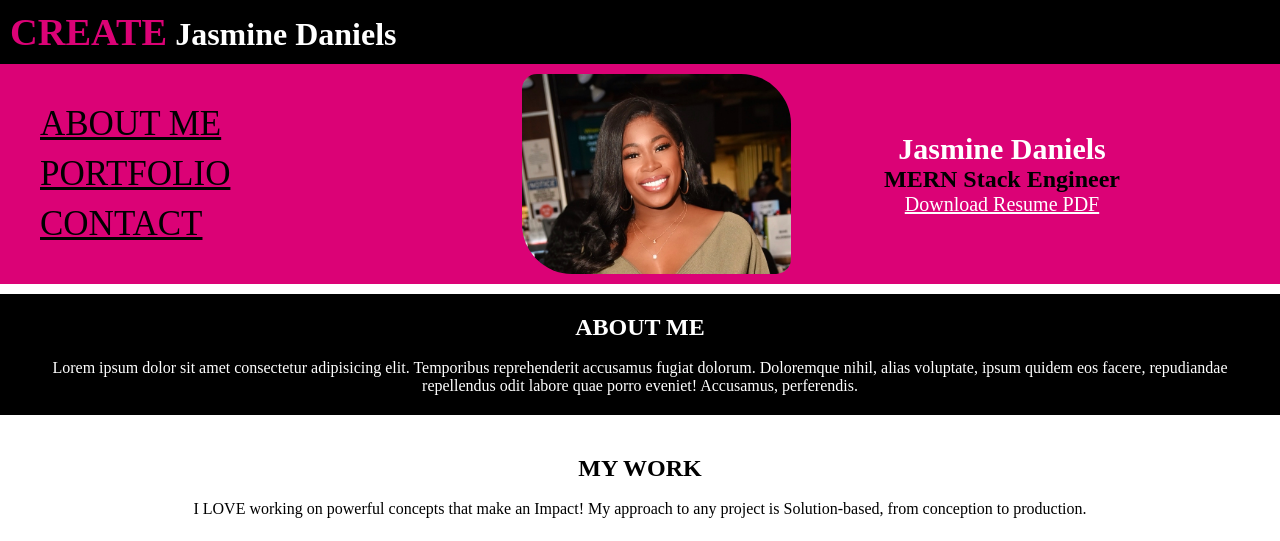
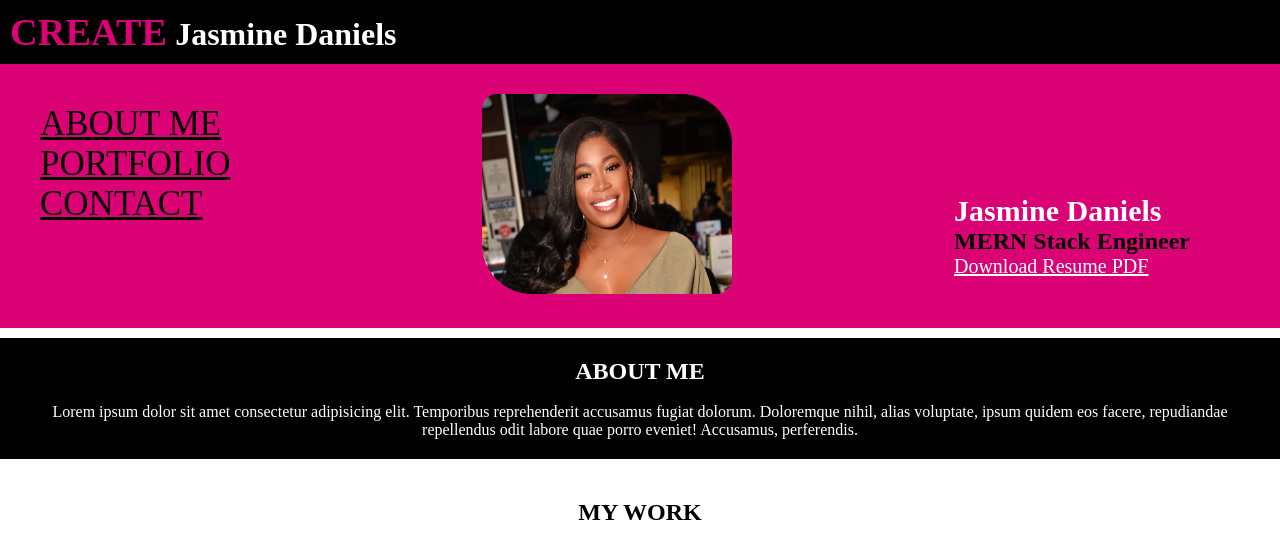
Before and after one commit to JasmineDaniels/Portfolio-02, a plain HTML site: page index.html in a window 1280 px wide. Shown: the top 541 px of the page. Drawn offline with Linux system fonts and the light colour scheme.

Commit message:
flexbox prep for media query

```diff
--- a/style.css
+++ b/style.css
@@ -7,6 +7,10 @@
     --light: #ffffff;
     --dark: #000000;
     --theme: #db0276;
+    --desktop: 1200px;
+    --labtop: 1024px;
+    --tablet: 768px;
+    --phone: 480px;
 }
 
 .header{
@@ -22,30 +26,31 @@
 
 }
 
+/* Navigation */
 .nav {
     background-color: var(--theme) ;
     padding: 10px;
-    margin-left: 0px;
-    margin-right: 0px;
-    margin-top: 0px;
-    margin-bottom: 0px;
+    margin: 0px;
     display: flex;
     justify-content: space-between;
 
 }
 
 .links {
-    display: flex;
+
     font-size: 35px;
     padding: 20px;
     margin: 10px;
     flex-direction: column;
     justify-content: space-between;
+    align-self: flex-start
 }
 
 .links a {
     color: var(--dark);
-    align-self: flex-start;
+    /* flex-direction: column;
+    justify-content: space-between;
+    align-self: flex-start; */
 }
 
 .links a:hover {
@@ -53,39 +58,57 @@
     color: var(--light);
 }
 
+/* Bio */
+
 .Bio {
     color: var(--dark);
-    display: flex;
     flex-direction: column;
     justify-content: center;
-    margin-left: 150px;
-    margin-right: 150px;
+    align-content: center;
+    /* padding: 20px; */
+    margin-top: 80px;
+    margin-right: 80px;
+
 }
+
+
+/*
+.Bio {
+@media screen and (max-width: --desktop) {
+       display: flex
+
+}
+
+}
+*/
 
 .Bio h1 {
     color: var(--light);
     font-size: 30px;
-    align-self: center;
+
 }
 
 .Bio a {
     color: var(--light);
     font-size: 20px;
-    align-self: center;
+
+
 }
 
+/* My image */
 .avatar {
-    width: 200px;
-    height: 200px;
-    display: flex;
     flex-direction: row;
-    margin-left: 250px;
+    justify-content: center;
+    margin: 20px;
 }
 
 .avatar img {
+    width: 250px;
+    height: 200px;
     border-radius: 15px 50px;
 }
 
+/* Currently disply none */
 .background img{
     display: none;
     height: 600px;
@@ -93,7 +116,7 @@
 
 }
 
-
+/* Main Content */
 .container {
     background-color: var(--light);
     color: var(--dark);
@@ -109,6 +132,7 @@
     text-decoration: underline;
 }
 
+/* About Me */
 .items-1 {
     padding: 20px;
     margin: 10px;
@@ -118,6 +142,7 @@
     color: var(--light);
 }
 
+/* Center Headings */
 .items-1 h2,
 .items-2 h2,
 .items-3 h2,
@@ -126,6 +151,7 @@ p {
     text-align: center;
 }
 
+/* My Work */
 .items-2 {
     padding: 20px;
     margin: 10px;
@@ -139,6 +165,7 @@ p {
     margin: 10px;
     list-style-type: none;
     display: inline-block;
+    flex-direction: row;
     border-style: solid;
     border-radius: 15px 50px;
     margin-left: 30px;
@@ -154,7 +181,7 @@ p {
     border-radius: 15px 50px;
 }
 
-
+/* Contact Me */
 .items-3 {
     padding: 20px;
     margin: 10px;
@@ -179,3 +206,7 @@ p {
 .items-3 ul:hover {
      opacity: 0.6;
 }
+
+.items-3 ul img {
+    border-radius: 15px 15px;
+}
```
Also changed, not shown: index.html (+3 -0 lines).
